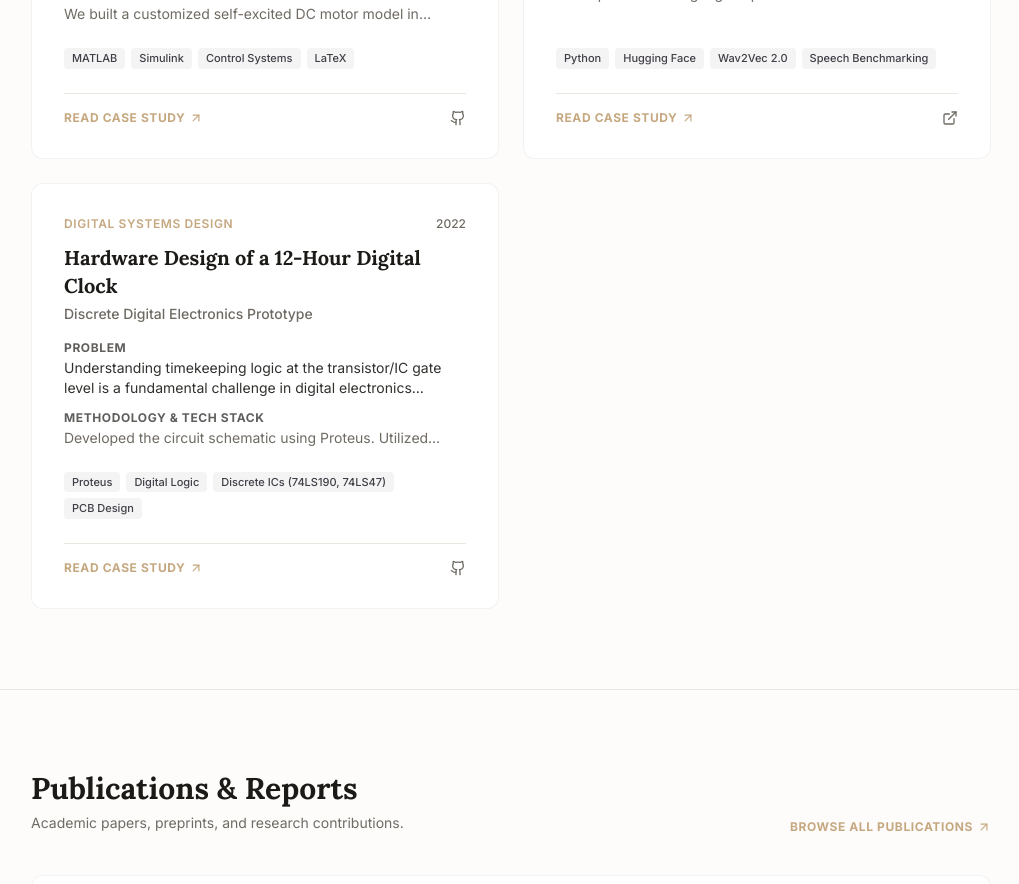
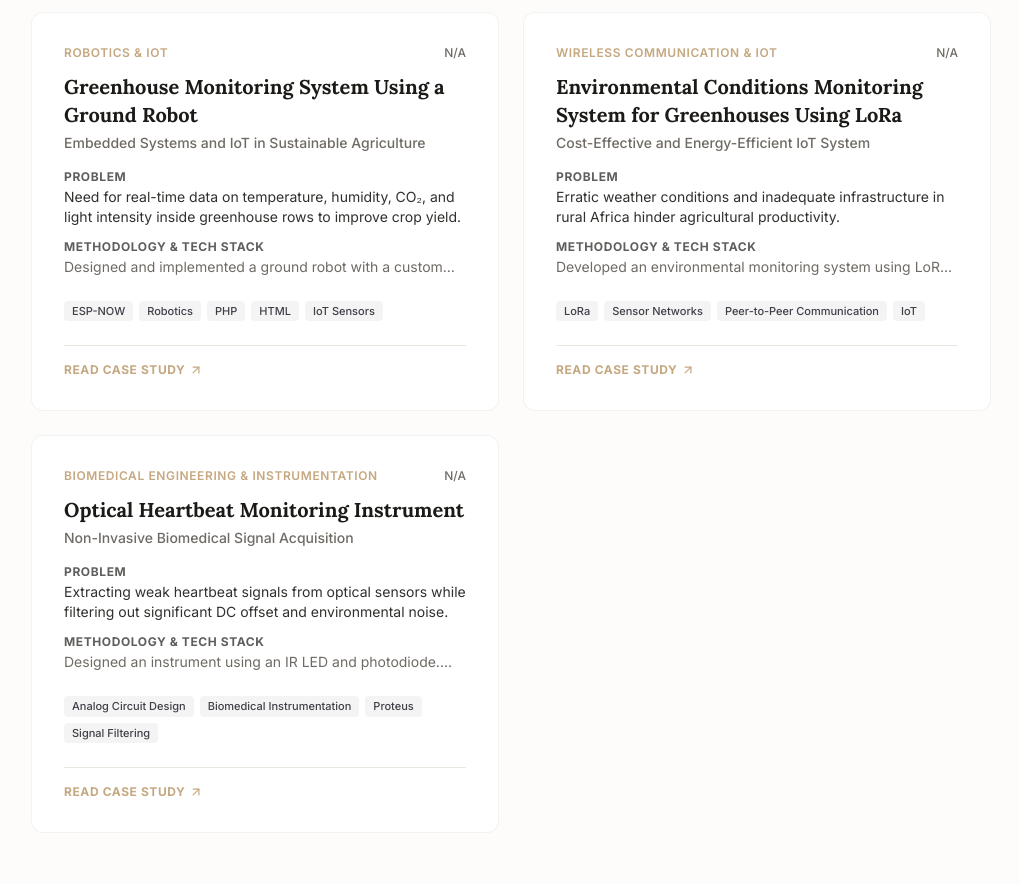
Before and after one commit to hadjei/portfolio-website, a Next.js app: page / in a window 1280 px wide. Shown: the part 3280-4164 px from the top of the page, without its empty margins (129-1148 px from the left). Built offline with nearby package versions, Linux system fonts and the light colour scheme.

Commit message:
Transfer projects from Wix and remove WAXALNet

```diff
--- a/src/app/about/page.tsx
+++ b/src/app/about/page.tsx
@@ -59,7 +59,7 @@ export default function About() {
               </p>
 
               <p>
-                Currently, at CMU-Africa, I am expanding my knowledge into AI-enabled edge systems. I participated as a native evaluator for the WAXALNet Automatic Speech Recognition benchmark, evaluating models for low-resource West African languages to build inclusive interfaces.
+                Currently, at CMU-Africa, I am expanding my knowledge into AI-enabled edge systems.
               </p>
 
               <p>
--- a/src/data/blog.ts
+++ b/src/data/blog.ts
@@ -10,41 +10,7 @@ export interface BlogPost {
 }
 
 export const blogPosts: BlogPost[] = [
-  {
-    slug: "waxalnet-benchmark-evaluation",
-    title: "Behind the WAXALNet Benchmark: Native Speaker Evaluations for Low-Resource Speech AI",
-    excerpt: "Exploring the challenges and methodologies of verifying speech-to-text models across 19 low-resource African languages.",
-    date: "July 15, 2026",
-    category: "Speech AI",
-    readingTime: "5 min read",
-    published: true,
-    content: `
-Automatic Speech Recognition (ASR) technology has made massive leaps forward. However, low-resource languages—especially those in Sub-Saharan Africa—remain largely excluded. The WAXAL ASR Benchmark was initiated to address this gap.
 
-In this note, I discuss my contributions as a native evaluator for the WAXALNet models, focusing on the crucial role of human-in-the-loop evaluations.
-
-### The Problem: Beyond Word Error Rate (WER)
-
-When evaluating models like Wav2Vec 2.0 fine-tuned on African corpora, relying purely on automated Word Error Rate (WER) metrics can be misleading. Here's why:
-
-1. **Orthographic Ambiguity**: Many low-resource languages lack a singular standardized written script. A word can be spelled differently by different writers while sounding phonetically identical.
-2. **Dialectal Variation**: Regional dialects introduce phoneme changes. An automated script evaluator will mark these variations as errors, even when the transcription is fully correct to a speaker of that dialect.
-
-### The Human-in-the-Loop Methodology
-
-Our evaluation workflow focused on manual phonetic validation:
-
-*   **Audio-Text Alignment**: Listening to randomized audio samples and mapping them to generated outputs.
-*   **Phonetic Phone Mapping**: Analyzing where the acoustic models substituted key phonemes (e.g., confusing similar vocalized glottals).
-*   **Error Taxonomy**: Grouping errors into semantic (changes meaning), syntactic (incorrect grammar, correct meaning), and orthographic (spelling variations).
-
-### Key Takeaways
-
-Native evaluations showed that while automated WER was high, the model's *semantic comprehension* was significantly better. Over 30% of marked errors were harmless spelling variations. This highlights the urgent need for flexible, dialect-aware evaluation pipelines in low-resource speech research.
-
-As I progress through my Master's at CMU-Africa, I aim to expand these evaluations to develop lightweight edge-native speech interfaces.
-`
-  },
   {
     slug: "cmu-africa-journey-ece",
     title: "My Transition to Graduate Studies at Carnegie Mellon University Africa",
--- a/src/data/portfolio.ts
+++ b/src/data/portfolio.ts
@@ -155,22 +155,7 @@ export const portfolioData: PortfolioData = {
       github: "https://github.com/hafizadjei/shunt-dc-motor-simulink",
       featured: true
     },
-    {
-      slug: "waxalnet-asr-benchmark",
-      title: "WAXALNet Benchmark: Native Speaker Evaluation",
-      subtitle: "Low-Resource African Language Speech Recognition",
-      category: "Speech AI & Linguistics",
-      period: "2024 - 2025",
-      problem: "Modern Automatic Speech Recognition (ASR) systems perform poorly on African languages due to a lack of clean training datasets, dialectal variations, and native verification benchmarks.",
-      motivation: "Developing inclusive speech interfaces is essential to enable technology access in health, agriculture, and literacy for millions of non-English speakers across Sub-Saharan Africa.",
-      methodology: "Participated as a language expert and native evaluator for the WAXAL ASR Benchmark. Formulated testing criteria, performed manual evaluations of generated transcriptions, identified phonetic biases in acoustic models, and assisted in benchmarking models across 19 target languages.",
-      techStack: ["Python", "Hugging Face", "Wav2Vec 2.0", "Speech Benchmarking"],
-      challenges: "Aligning phonetic nuances in oral African languages with written representations, and standardizing transcription guidelines for low-resource languages lacking official standardized orthography.",
-      results: "Helped validate the WAXALNet models, which are fine-tuned on the WAXAL corpus. The contribution helped establish error-analysis baselines, improving word error rate (WER) understanding across West African languages.",
-      impact: "Directly acknowledged in the WAXALNet publication and benchmarking repository. Collaborated with researchers from Carnegie Mellon University Africa and LyngualLabs.",
-      demo: "https://huggingface.co/models?search=waxal",
-      featured: true
-    },
+
     {
       slug: "twelve-hour-digital-clock",
       title: "Hardware Design of a 12-Hour Digital Clock",
@@ -201,6 +186,96 @@ export const portfolioData: PortfolioData = {
       results: "Simulation confirmed successful phase transfer in less than 1.5 seconds upon main grid failure, with thermal overload protection shutting down the transfer in case of load imbalances.",
       impact: "Presented as a core industrial solution proposal for Ashesi University campus infrastructure. Published co-authored study details in SEED Journal.",
       featured: false
+    },
+    {
+      slug: "greenhouse-monitoring-robot",
+      title: "Greenhouse Monitoring System Using a Ground Robot",
+      subtitle: "Embedded Systems and IoT in Sustainable Agriculture",
+      category: "Robotics & IoT",
+      period: "N/A",
+      problem: "Need for real-time data on temperature, humidity, CO₂, and light intensity inside greenhouse rows to improve crop yield.",
+      motivation: "To demonstrate the application of embedded systems and IoT in sustainable agriculture.",
+      methodology: "Designed and implemented a ground robot with a custom chassis, powered by 18650 lithium-ion batteries. Integrated line-following and joystick obstacle-avoidance for navigation. Used environmental sensors and ESP-NOW protocol for wireless data transmission. Developed a PHP and HTML-based dashboard for remote data visualization.",
+      techStack: ["ESP-NOW", "Robotics", "PHP", "HTML", "IoT Sensors"],
+      challenges: "Navigating within greenhouse rows and maintaining reliable wireless transmission in an agricultural environment.",
+      results: "Successfully collected real-time data on environmental factors and displayed it on a remote dashboard.",
+      impact: "Helped farmers make informed decisions to improve crop yield and environmental control.",
+      featured: true
+    },
+    {
+      slug: "greenhouse-lora-monitoring",
+      title: "Environmental Conditions Monitoring System for Greenhouses Using LoRa",
+      subtitle: "Cost-Effective and Energy-Efficient IoT System",
+      category: "Wireless Communication & IoT",
+      period: "N/A",
+      problem: "Erratic weather conditions and inadequate infrastructure in rural Africa hinder agricultural productivity.",
+      motivation: "To enhance greenhouse farming in rural areas lacking internet access or reliable power grids.",
+      methodology: "Developed an environmental monitoring system using LoRa technology. Configured a sensor node and a receiving node communicating over a peer-to-peer network for continuous monitoring of temperature and humidity inside greenhouses.",
+      techStack: ["LoRa", "Sensor Networks", "Peer-to-Peer Communication", "IoT"],
+      challenges: "Establishing a reliable, long-range connection without relying on internet or grid power.",
+      results: "Enabled continuous monitoring of greenhouse conditions effectively without internet dependency.",
+      impact: "Tackled the challenge of food security in rural Africa by providing an accessible and efficient monitoring tool.",
+      featured: true
+    },
+    {
+      slug: "digital-modulation-techniques",
+      title: "Comparative Analysis of Digital Modulation Techniques",
+      subtitle: "Signal Processing and Communications Simulation",
+      category: "Telecommunications & Signal Processing",
+      period: "N/A",
+      problem: "Need to evaluate the resilience of various digital modulation schemes against Additive White Gaussian Noise (AWGN).",
+      motivation: "To understand the trade-offs between data rate and noise resilience in digital communication systems.",
+      methodology: "Simulated a digital communication system using MATLAB and Simulink to evaluate BPSK, QPSK, FSK, 16-QAM, and 64-QAM. Analysed bit error rates (BER) against signal-to-noise ratios (SNR) and visualised constellation diagrams.",
+      techStack: ["MATLAB", "Simulink", "Digital Modulation", "Signal Processing"],
+      challenges: "Accurately modeling AWGN and varying noise levels to assess the performance of each modulation scheme.",
+      results: "Highlighted 16-QAM as a strong balance between data rate and noise resilience.",
+      impact: "Provided insights into modulation efficiency in real-world communication systems.",
+      featured: false
+    },
+    {
+      slug: "single-tone-fm-gui",
+      title: "MATLAB Based GUI for Single Tone Frequency Modulation",
+      subtitle: "Interactive Educational Tool for Signals and Systems",
+      category: "Signal Processing Software",
+      period: "N/A",
+      problem: "Visualizing and understanding the impact of modulation index and signal parameters in Frequency Modulation (FM) theory.",
+      motivation: "To create an interactive tool that deepens the understanding of FM transmission and spectral characteristics.",
+      methodology: "Developed a MATLAB-based GUI using the GUIDE toolbox to simulate single-tone FM. Allowed users to input and adjust amplitude and frequency of message and carrier signals, and modulation index. Plotted signals in real time.",
+      techStack: ["MATLAB", "GUIDE", "Frequency Modulation"],
+      challenges: "Ensuring real-time responsiveness and accurate mathematical modeling of the modulated signals.",
+      results: "Produced a user-friendly interface that successfully demonstrated how modulation index influences spectral characteristics.",
+      impact: "Deepened theoretical understanding and provided an effective educational tool for Signals and Systems.",
+      featured: false
+    },
+    {
+      slug: "cart-project-kl25z-freertos",
+      title: "Cart Project Using KL25Z and FreeRTOS",
+      subtitle: "Bluetooth-Controlled Cart with Real-Time Scheduling",
+      category: "Embedded Systems & Robotics",
+      period: "N/A",
+      problem: "Managing multiple sensor inputs and executing precise control logic simultaneously on an embedded platform.",
+      motivation: "To implement a reliable and efficient real-time system using RTOS on microcontroller hardware.",
+      methodology: "Developed a Bluetooth-controlled cart using two KL25Z microcontrollers. Interfaced ultrasonic modules for obstacle detection. Used one microcontroller as the controller unit and the second as the cart's processor. Implemented a hybrid architecture combining FreeRTOS for real-time task scheduling and bare-metal programming.",
+      techStack: ["KL25Z Microcontroller", "FreeRTOS", "Bluetooth", "C/C++", "Sensors"],
+      challenges: "Synchronizing tasks between two microcontrollers and ensuring real-time responsiveness in dynamic environments.",
+      results: "Achieved reliable system performance with accurate control and obstacle detection.",
+      impact: "Demonstrated the capability of FreeRTOS in managing complex, concurrent embedded operations.",
+      featured: false
+    },
+    {
+      slug: "optical-heartbeat-monitor",
+      title: "Optical Heartbeat Monitoring Instrument",
+      subtitle: "Non-Invasive Biomedical Signal Acquisition",
+      category: "Biomedical Engineering & Instrumentation",
+      period: "N/A",
+      problem: "Extracting weak heartbeat signals from optical sensors while filtering out significant DC offset and environmental noise.",
+      motivation: "To design a non-invasive instrument for measuring human heart rate from the fingertip using analog signal conditioning.",
+      methodology: "Designed an instrument using an IR LED and photodiode. Implemented a four-stage system: heartbeat detection, an active high-pass filter (0.72 Hz cutoff) to remove DC offset, and two active low-pass filters/amplifiers (3.38 Hz cutoff, gain of 100 each). Analyzed the circuit via Proteus simulation and oscilloscope.",
+      techStack: ["Analog Circuit Design", "Biomedical Instrumentation", "Proteus", "Signal Filtering"],
+      challenges: "Attenuating high-frequency noise and effectively amplifying the weak heartbeat signal within the target frequency range.",
+      results: "Successfully amplified and filtered the heartbeat signal, measuring a frequency corresponding to approximately 88 BPM, verified via oscilloscope.",
+      impact: "Strengthened foundations in biomedical sensing and analog signal conditioning for IoT-based health monitoring applications.",
+      featured: true
     }
   ],
   publications: [
@@ -215,17 +290,6 @@ export const portfolioData: PortfolioData = {
       doi: "10.5281/zenodo.xxxxxx", // Sample
       abstract: "This paper presents a comprehensive study on the terminal characteristics and speed control of a shunt DC motor modeled using MATLAB and Simulink. Unlike standard machine blocks, this study outlines step-by-step custom equations representing magnetic saturation, field winding behaviors, and armature resistance. The results validate speed-torque characteristics and evaluate voltage and field flux speed control strategies under dynamic mechanical loads.",
       bibtex: `@article{baraka2024shunt,\n  title={Terminal Characteristics Studies of a MATLAB Simulink-Based Model of Shunt DC Motor},\n  author={Baraka, Jonathan and Amosah, Kofi and Aho, Enoch and Adjei, Hafiz},\n  journal={Science Engineering Entrepreneurship Design (SEED) Journal},\n  volume={2},\n  number={2},\n  year={2024},\n  publisher={Ashesi University}\n}`
-    },
-    {
-      id: "waxalnet-asr-2025",
-      title: "WAXALNet: Benchmarking Automatic Speech Recognition for West African Low-Resource Languages",
-      authors: "Carnegie Mellon University Africa Research Team, Native Language Contributors (including Hafiz Adjei)",
-      journalOrVenue: "LyngualLabs & CMU-Africa Technical Reports",
-      year: 2025,
-      type: "evaluation",
-      link: "https://huggingface.co/models?search=waxal",
-      abstract: "This report introduces WAXALNet, a series of speech-to-text models optimized for low-resource languages of West Africa. By training on the WAXAL multi-lingual corpus, the model achieves robust phonetic alignment. This work details the critical evaluation pipeline where native speaker evaluation was utilized to fine-tune acoustic thresholds, validating model outputs against traditional phonetic standards.",
-      bibtex: `@techreport{cmu2025waxalnet,\n  title={WAXALNet: Benchmarking Automatic Speech Recognition for West African Low-Resource Languages},\n  author={CMU-Africa Research Team and Adjei, Hafiz},\n  institution={Carnegie Mellon University Africa},\n  year={2025}\n}`
     }
   ],
   experiences: [
@@ -237,7 +301,6 @@ export const portfolioData: PortfolioData = {
       type: "research",
       highlights: [
         "Pursuing Master of Science in Electrical and Computer Engineering with a focus on advanced IoT networks, system design, and AI-enabled hardware.",
-        "Contributing native evaluation support and linguistic benchmarking for low-resource Speech AI research projects (WAXALNet).",
         "Exploring low-power sensing nodes and RF propagation models for rural wireless technologies."
       ]
     },
```
Also changed, not shown: src/components/ResearchTimeline.tsx (+0 -7 lines).
